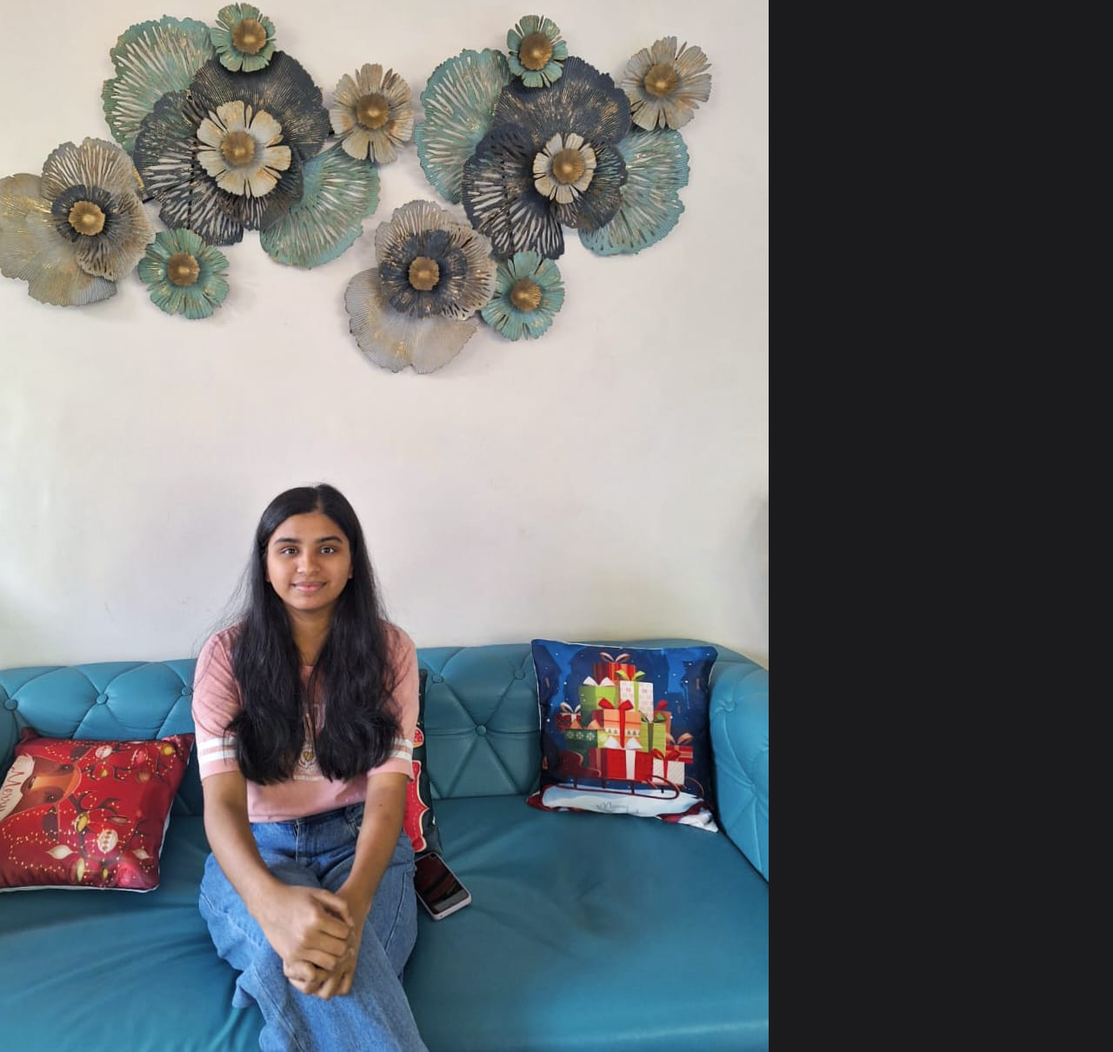
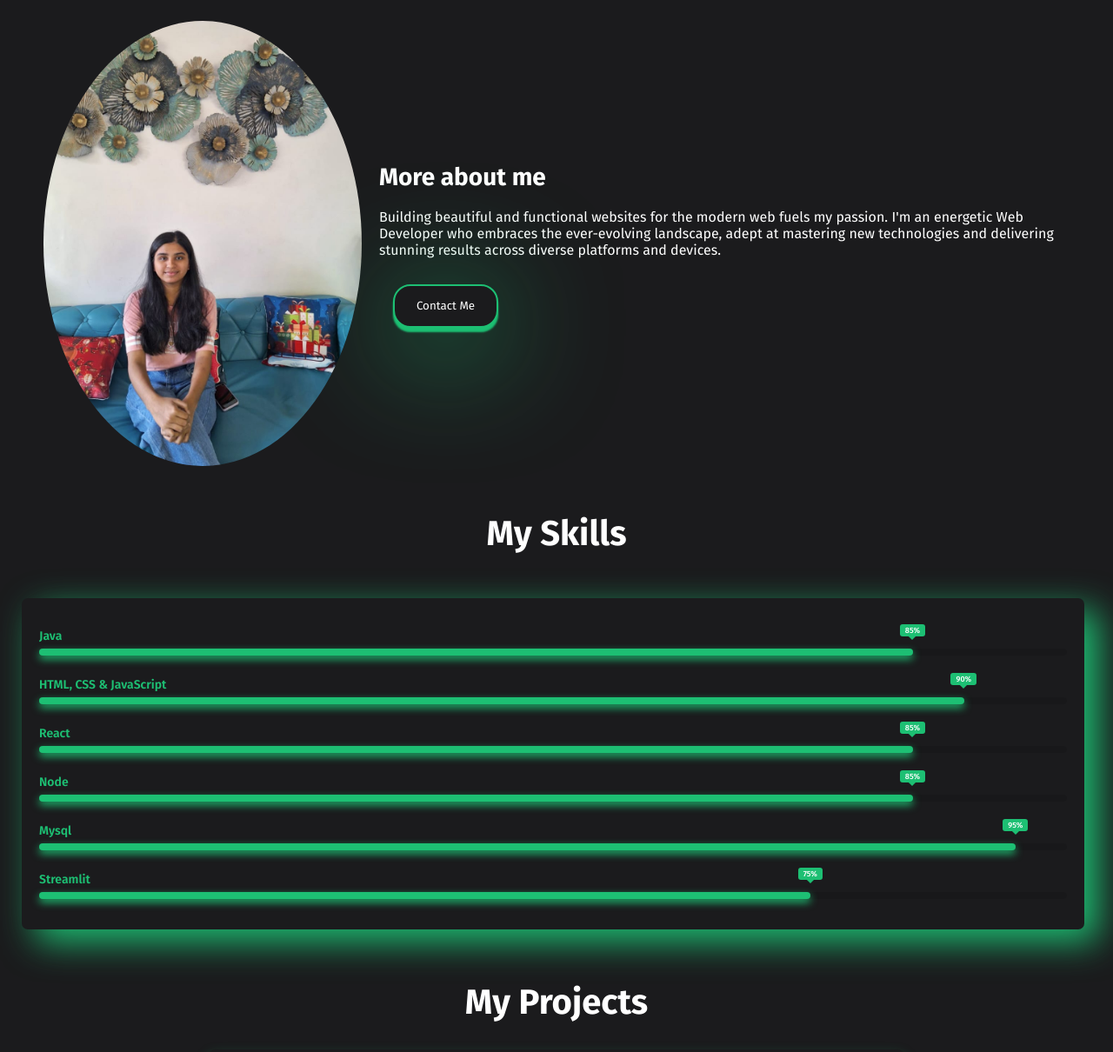
Before and after one commit to MitashaJ/Portfolio, a plain HTML site: page index.html in a window 1280 px wide. Shown: the part 906-2116 px from the top of the page at 87% size. Drawn offline with nearby package versions, Linux system fonts and the light colour scheme.

Commit message:
commit resume

```diff
--- a/style.css
+++ b/style.css
@@ -10,6 +10,7 @@
 body {
   background: #1B1B1D;
 }
+
 p{
   font-family: 'Fira Sans', sans-serif;
   color: #fff;
@@ -28,10 +29,12 @@ header {
 }
 
 header .navbar {
+
   max-width: 1280px;
   margin: 0 auto;
   display: flex;
   align-items: center;
+
   justify-content: space-between;
 }
 
@@ -174,7 +177,7 @@ header .navbar {
 
 #resumeContainer {
   position: absolute;
-  top: 60%;
+  top: 50%;
   right: 40%;
   transform: translate(50%, -50%);
   background-color: #1B1B1D;
@@ -186,7 +189,7 @@ header .navbar {
 
 #resumeIframe {
   width: 200%;
-  height: 600px; /* Adjust the height as needed */
+  height: 500px; /* Adjust the height as needed */
 }
 
 
@@ -367,6 +370,69 @@ header .navbar {
 }
 
 
+body {
+  margin: 0;
+  font-family: 'Arial', sans-serif;
+}
+
+.about-section {
+  padding: 50px;
+  background-color: #1B1B1D;
+  color: #fff;
+}
+
+.section-headline {
+  font-size: 28px;
+  margin-bottom: 20px;
+}
+
+.content {
+  max-width: 1200px;
+  margin: 0 auto;
+}
+
+.about-content {
+  display: flex;
+  align-items: center;
+}
+
+.profile-image {
+  margin-right: 20px;
+}
+
+.profile-image img {
+  max-width: 100%;
+  border-radius: 50%;
+}
+
+.text-content {
+  flex-grow: 1;
+}
+
+.text-content p {
+  font-size: 18px;
+  line-height: 1.6;
+}
+
+.contact-button {
+  margin-top: 30px;
+  position: relative;
+  padding: 15px 25px;
+  border-radius: 20px;
+  border: solid #1dbf73 2px;
+  box-shadow: #1dbf73 0px 19px 138px, #1dbf73 0px 5px 2px;
+  background-color: #1B1B1D;
+
+  color: #fff;
+  cursor: pointer;
+  transition: all 0.5s ease;
+  margin-left: 16px;
+}
+
+.contact-button:hover {
+  background-color: #333;
+}
+
 
 
 
@@ -427,7 +493,7 @@ header .navbar {
 }
 
 .skill-per.java{
-  width: 80%;
+  width: 85%;
   animation-delay: 0.1s;
 }
 .skill-per.react{
@@ -442,6 +508,13 @@ header .navbar {
   width: 75%;
   animation-delay: 0.1s;
 }
+/* Add these styles for the node class */
+.skill-per.node {
+  width: 85%; /* Adjust as needed */
+  animation-delay: 0.1s; }
+
+
+
 
 @keyframes progress {
   0%{
```
